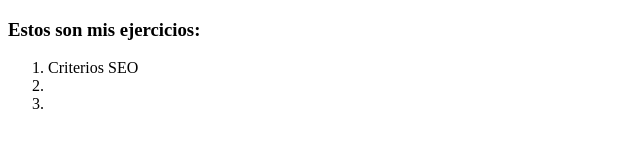
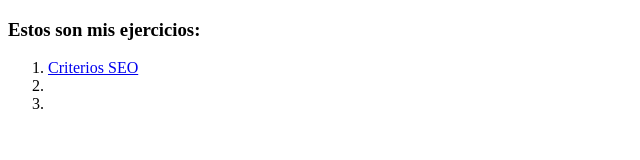
Before and after one commit to Pernas94/Publico, a plain HTML site: page index.html in a window 1280 px wide. Shown: the whole page, without its empty margins (0-640 px from the left). Drawn offline with Linux system fonts and the light colour scheme.

Commit message:
arreglo creiterios SEO

```diff
--- a/index.html
+++ b/index.html
@@ -7,7 +7,7 @@
   <body>
   <h3>Estos son mis ejercicios:</h3>
   <ol type="1">
-    <li><a href="Ejercicios/CV- Cristerios SEO.pdf"></a>Criterios SEO</li>
+    <li><a href="Ejercicios/CV- Cristerios SEO.pdf">Criterios SEO</a></li>
     <li></li>
     <li></li>
   </ol>
```
